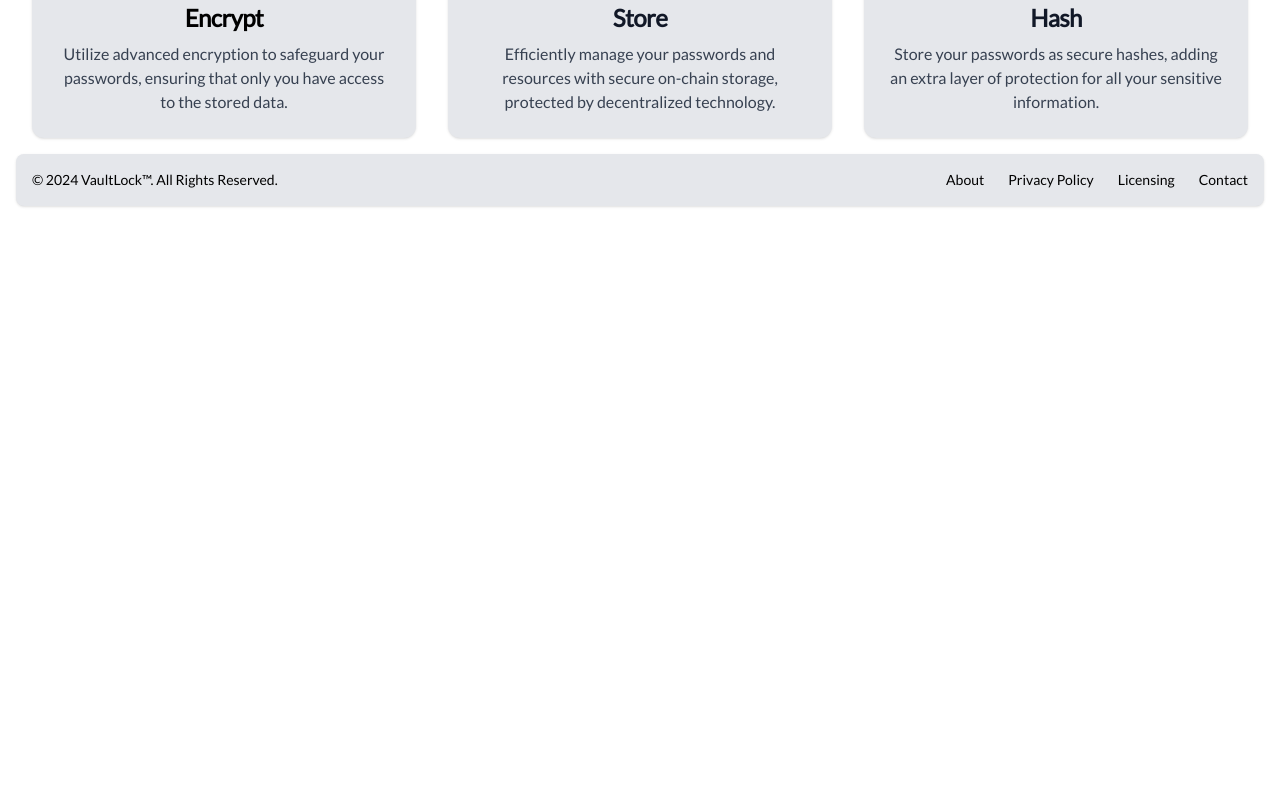
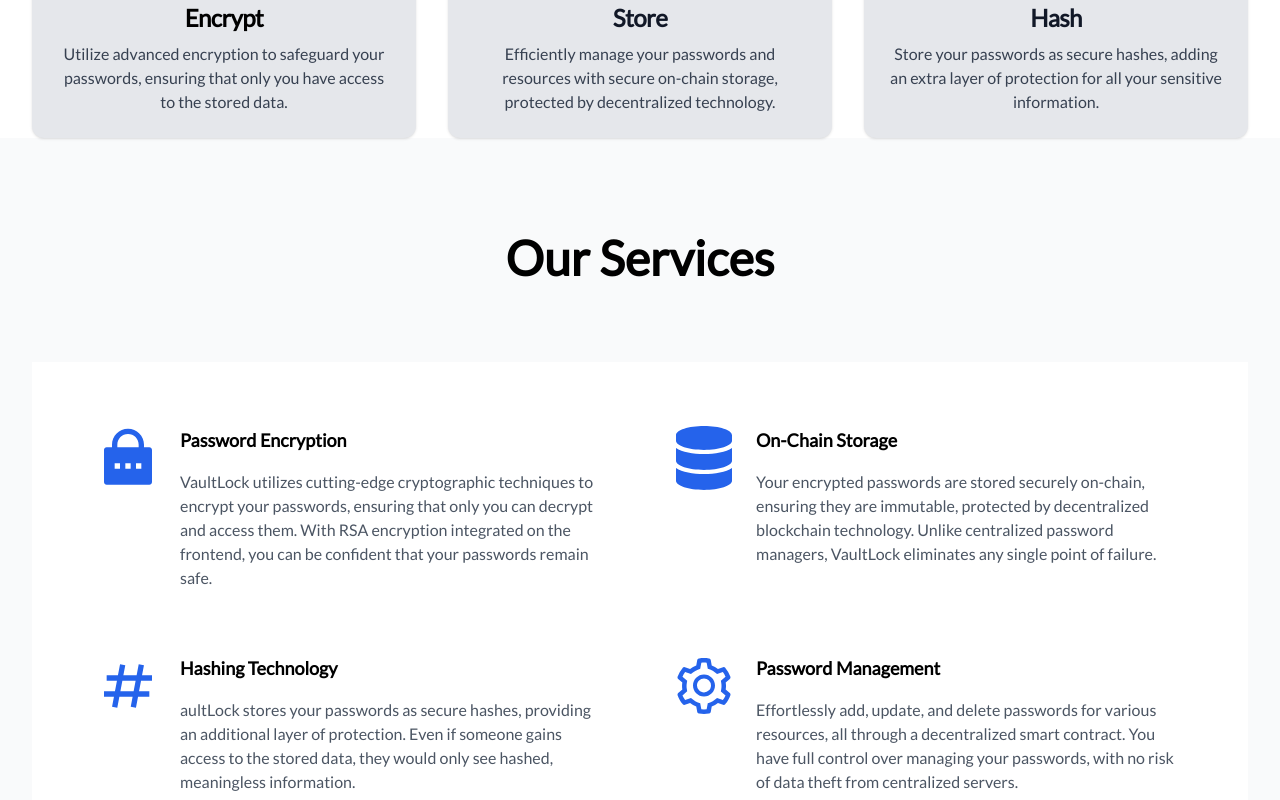
Before and after one commit to Sandile88/decentralized-password-manager, a Next.js app in the folder client/: page / in a window 1280 px wide. Shown: the part 680-1480 px from the top of the page. Before the commit the page ends 902 px from the top, so only its background shows below. Built offline with nearby package versions, Linux system fonts and the light colour scheme.

Commit message:
Updated page.tsx and added Services component

```diff
--- a/client/app/page.tsx
+++ b/client/app/page.tsx
@@ -1,6 +1,7 @@
 import React from "react";
 import Hero from "../components/Hero";
 import Footer from "../components/Footer";
+import Services from "../components/Services";
 
 const LandingPage = () => {
   return (
@@ -8,6 +9,7 @@
     <section id="hero" >
       <Hero/>
     </section>
+    <Services/>
     <section>
       <Footer/>
     </section>
--- /dev/null
+++ b/client/components/Services.tsx
@@ -0,0 +1,78 @@
+"use client"
+import React from 'react';
+import { RiLockPasswordFill } from "react-icons/ri";
+import { FaDatabase } from "react-icons/fa";
+import { BiHash } from "react-icons/bi";
+import { AiOutlineSetting } from "react-icons/ai";
+
+
+const Services = () => {
+    return (
+        <section className="py-10 bg-gray-50 sm:py-16 lg:py-24">
+    <div className="px-4 mx-auto max-w-7xl sm:px-6 lg:px-8">
+        <div className="text-center">
+            <h2 className="text-3xl font-bold leading-tight text-black sm:text-4xl lg:text-5xl">Our Services</h2>
+        </div>
+
+        <div className="px-5 py-8 mt-12 bg-white lg:mt-20 lg:p-16">
+            <div className="grid grid-cols-1 gap-12 lg:gap-16 sm:grid-cols-2">
+                <div className="flex items-start">
+                    <RiLockPasswordFill className="flex-shrink-0 w-16 h-16 text-blue-600"/>
+                    {/* <svg className="flex-shrink-0 w-16 h-16 text-fuchsia-600" xmlns="http://www.w3.org/2000/svg" fill="none" viewBox="0 0 24 24" stroke="currentColor">
+                        <path stroke-linecap="round" stroke-linejoin="round" stroke-width="1" d="M16 7a4 4 0 11-8 0 4 4 0 018 0zM12 14a7 7 0 00-7 7h14a7 7 0 00-7-7z" />
+                    </svg> */}
+                    <div className="ml-5">
+                        <h3 className="text-lg font-semibold text-black">Password Encryption</h3>
+                        <p className="mt-4 text-base text-gray-600">VaultLock utilizes cutting-edge cryptographic techniques to encrypt your passwords, ensuring that only you can decrypt and access them. With RSA encryption integrated on the frontend, you can be confident that your passwords remain safe.</p>
+                    </div>
+                </div>
+
+                <div className="flex items-start">
+                <FaDatabase className="flex-shrink-0 w-16 h-16 text-blue-600"/>
+
+                    {/* <svg className="flex-shrink-0 w-16 h-16 text-fuchsia-600" xmlns="http://www.w3.org/2000/svg" fill="none" viewBox="0 0 24 24" stroke="currentColor">
+                        <path stroke-linecap="round" stroke-linejoin="round" stroke-width="1" d="M15 10l4.553-2.276A1 1 0 0121 8.618v6.764a1 1 0 01-1.447.894L15 14M5 18h8a2 2 0 002-2V8a2 2 0 00-2-2H5a2 2 0 00-2 2v8a2 2 0 002 2z" />
+                    </svg> */}
+                    <div className="ml-5">
+                        <h3 className="text-lg font-semibold text-black">On-Chain Storage</h3>
+                        <p className="mt-4 text-base text-gray-600">Your encrypted passwords are stored securely on-chain, ensuring they are immutable, protected by decentralized blockchain technology. Unlike centralized password managers, VaultLock eliminates any single point of failure.</p>
+                    </div>
+                </div>
+
+                <div className="flex items-start">
+                <BiHash className="flex-shrink-0 w-16 h-16 text-blue-600"/>
+
+                    {/* <svg className="flex-shrink-0 w-16 h-16 text-fuchsia-600" xmlns="http://www.w3.org/2000/svg" fill="none" viewBox="0 0 24 24" stroke="currentColor">
+                        <path
+                            stroke-linecap="round"
+                            stroke-linejoin="round"
+                            stroke-width="1"
+                            d="M4 6a2 2 0 012-2h2a2 2 0 012 2v2a2 2 0 01-2 2H6a2 2 0 01-2-2V6zM14 6a2 2 0 012-2h2a2 2 0 012 2v2a2 2 0 01-2 2h-2a2 2 0 01-2-2V6zM4 16a2 2 0 012-2h2a2 2 0 012 2v2a2 2 0 01-2 2H6a2 2 0 01-2-2v-2zM14 16a2 2 0 012-2h2a2 2 0 012 2v2a2 2 0 01-2 2h-2a2 2 0 01-2-2v-2z"
+                        />
+                    </svg> */}
+                    <div className="ml-5">
+                        <h3 className="text-lg font-semibold text-black">Hashing Technology</h3>
+                        <p className="mt-4 text-base text-gray-600">aultLock stores your passwords as secure hashes, providing an additional layer of protection. Even if someone gains access to the stored data, they would only see hashed, meaningless information.</p>
+                    </div>
+                </div>
+
+                <div className="flex items-start">
+                <AiOutlineSetting className="flex-shrink-0 w-16 h-16 text-blue-600"/>
+
+                    {/* <svg className="flex-shrink-0 w-16 h-16 text-fuchsia-600" xmlns="http://www.w3.org/2000/svg" fill="none" viewBox="0 0 24 24" stroke="currentColor">
+                        <path stroke-linecap="round" stroke-linejoin="round" stroke-width="1" d="M9 12l2 2 4-4m5.618-4.016A11.955 11.955 0 0112 2.944a11.955 11.955 0 01-8.618 3.04A12.02 12.02 0 003 9c0 5.591 3.824 10.29 9 11.622 5.176-1.332 9-6.03 9-11.622 0-1.042-.133-2.052-.382-3.016z" />
+                    </svg> */}
+                    <div className="ml-5">
+                        <h3 className="text-lg font-semibold text-black">Password Management</h3>
+                        <p className="mt-4 text-base text-gray-600">Effortlessly add, update, and delete passwords for various resources, all through a decentralized smart contract. You have full control over managing your passwords, with no risk of data theft from centralized servers.</p>
+                    </div>
+                </div>
+            </div>
+        </div>
+    </div>
+</section>
+
+    )
+}
+
+export default Services;
```
